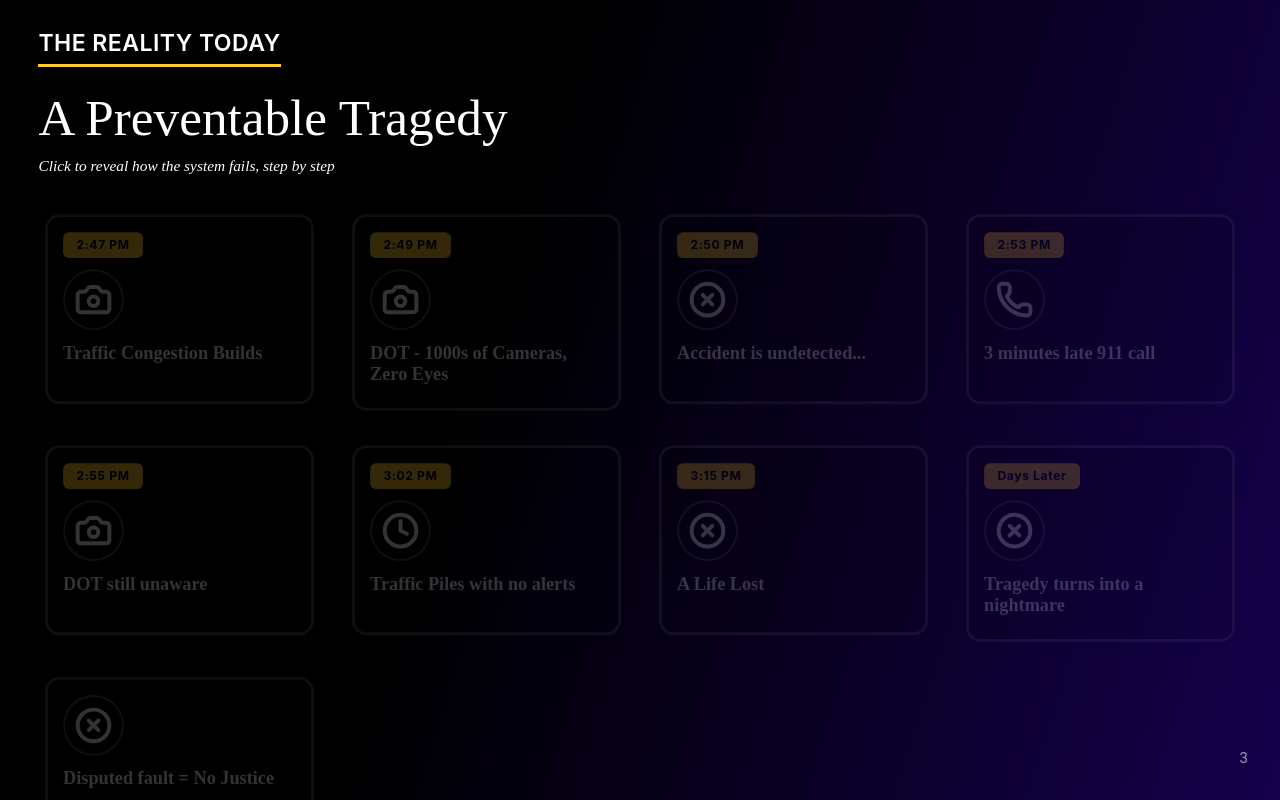
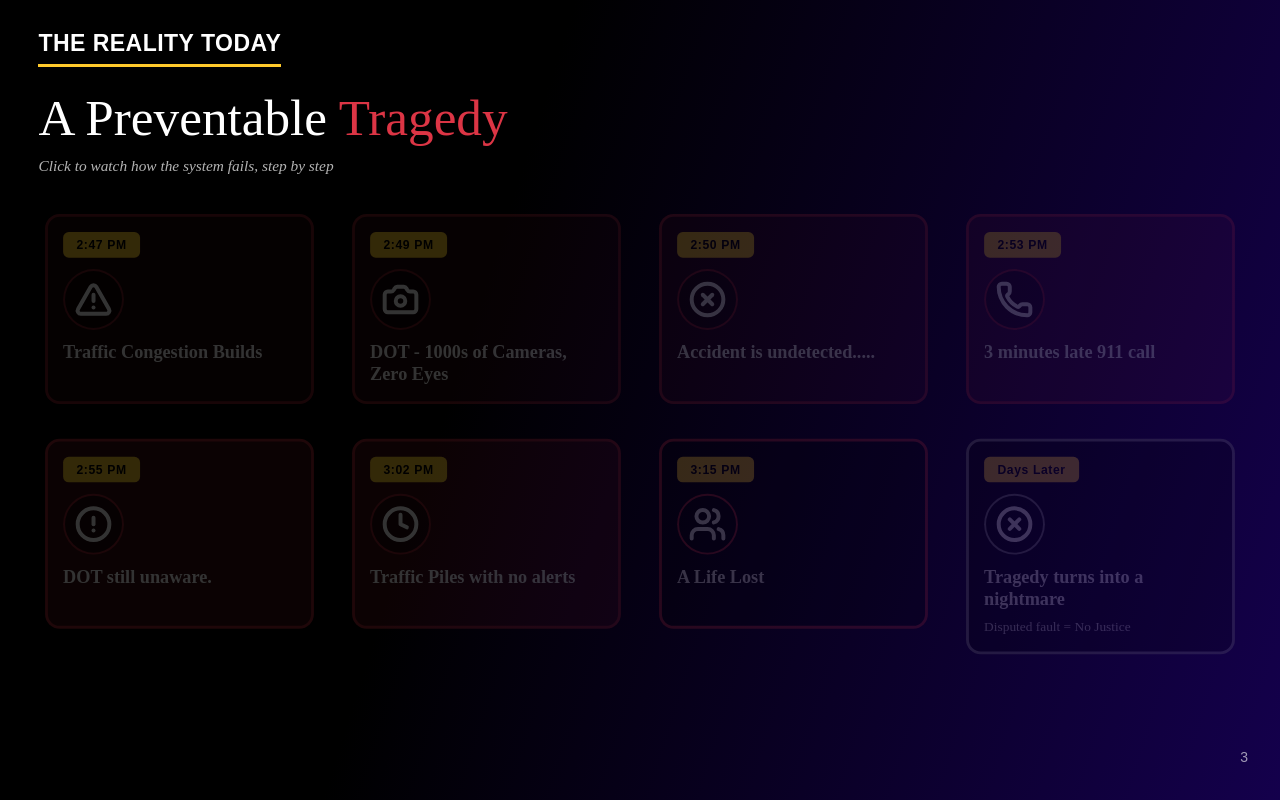
Before and after one commit to SRidez-app/getargus_pitchdeck_v2, a Next.js app: page /breadth-of-impact in a window 1280 px wide. Built offline with nearby package versions, Linux system fonts and the light colour scheme; a web font is replaced by a local one.

Commit message:
more chnages

```diff
--- a/app/Slides/BreadthOfImpactSlide.tsx
+++ b/app/Slides/BreadthOfImpactSlide.tsx
@@ -1,15 +1,15 @@
 'use client';
 
 import React, { useEffect, useState, useRef } from 'react';
-import { Camera, Phone, Clock, XCircle } from 'lucide-react';
+import { AlertCircle, Camera, Phone, Users, Clock, XCircle, AlertTriangle } from 'lucide-react';
 
-interface BreadthOfImpactSlideProps {
+interface TheImpactSlideProps {
   onNext?: () => void;
   onPrevious?: () => void;
 }
 
-const BreadthOfImpactSlide: React.FC<BreadthOfImpactSlideProps> = ({ onNext, onPrevious }) => {
-  const [currentStep, setCurrentStep] = useState(-1);
+const TheImpactSlide: React.FC<TheImpactSlideProps> = ({ onNext, onPrevious }) => {
+  const [currentStep, setCurrentStep] = useState(-1); // Start at -1 so first step is 0
   const [isVisible, setIsVisible] = useState(false);
   const containerRef = useRef<HTMLDivElement>(null);
 
@@ -17,20 +17,20 @@ const BreadthOfImpactSlide: React.FC<BreadthOfImpactSlideProps> = ({ onNext, onP
     setTimeout(() => setIsVisible(true), 100);
   }, []);
 
-  // Handle click to advance
+  // Manual click-through only - removed auto-advance
   const handleClick = () => {
-    if (currentStep < 8) {
+    if (currentStep < 7) {
       setCurrentStep(prev => prev + 1);
     } else if (onNext) {
       onNext();
     }
   };
 
-  // Auto-scroll to show new steps
+  // Auto-scroll to show steps 4-7 on smaller screens
   useEffect(() => {
     if (currentStep >= 3 && containerRef.current) {
       const container = containerRef.current;
-      const targetScroll = container.scrollHeight * 0.4;
+      const targetScroll = container.scrollHeight * 0.4; // Scroll to show bottom half
       container.scrollTo({
         top: targetScroll,
         behavior: 'smooth',
@@ -38,64 +38,122 @@ const BreadthOfImpactSlide: React.FC<BreadthOfImpactSlideProps> = ({ onNext, onP
     }
   }, [currentStep]);
 
+  useEffect(() => {
+    const handleKeyDown = (event: KeyboardEvent) => {
+      if (event.key === 'ArrowRight' || event.key === ' ' || event.key === 'Enter') {
+        if (currentStep < 7) {
+          setCurrentStep(prev => prev + 1);
+        } else if (onNext) {
+          onNext();
+        }
+      } else if (event.key === 'ArrowLeft') {
+        if (currentStep > 0) {
+          setCurrentStep(prev => prev - 1);
+        } else if (onPrevious) {
+          onPrevious();
+        }
+      }
+    };
+
+    window.addEventListener('keydown', handleKeyDown);
+    return () => window.removeEventListener('keydown', handleKeyDown);
+  }, [currentStep, onNext, onPrevious]);
+
   const storySteps = [
     {
       time: '2:47 PM',
       title: 'Traffic Congestion Builds',
-      icon: <Camera size={40} color="#FFFFFF" strokeWidth={2.5} />,
+      description: '',
+      icon: <AlertTriangle size={40} color="#FFFFFF" strokeWidth={2.5} />,
+      color: 'rgba(220, 53, 69, 0.12)',
+      borderColor: 'rgba(220, 53, 69, 0.5)',
+      pulse: false,
     },
     {
       time: '2:49 PM',
       title: 'DOT - 1000s of Cameras, Zero Eyes',
+      description: '',
       icon: <Camera size={40} color="#FFFFFF" strokeWidth={2.5} />,
+      color: 'rgba(220, 53, 69, 0.15)',
+      borderColor: 'rgba(220, 53, 69, 0.5)',
+      pulse: false,
     },
     {
       time: '2:50 PM',
-      title: 'Accident is undetected...',
+      title: 'Accident is undetected.....',
+      description: '',
       icon: <XCircle size={40} color="#FFFFFF" strokeWidth={2.5} />,
+      color: 'rgba(220, 53, 69, 0.18)',
+      borderColor: 'rgba(220, 53, 69, 0.6)',
+      pulse: false,
     },
     {
       time: '2:53 PM',
       title: '3 minutes late 911 call',
+      description: '',
       icon: <Phone size={40} color="#FFFFFF" strokeWidth={2.5} />,
+      color: 'rgba(220, 53, 69, 0.22)',
+      borderColor: 'rgba(220, 53, 69, 0.6)',
+      pulse: false,
     },
     {
       time: '2:55 PM',
-      title: 'DOT still unaware',
-      icon: <Camera size={40} color="#FFFFFF" strokeWidth={2.5} />,
+      title: 'DOT still unaware.',
+      description: '',
+      icon: <AlertCircle size={40} color="#FFFFFF" strokeWidth={2.5} />,
+      color: 'rgba(220, 53, 69, 0.25)',
+      borderColor: 'rgba(220, 53, 69, 0.6)',
+      pulse: false,
     },
     {
       time: '3:02 PM',
       title: 'Traffic Piles with no alerts',
+      description: '',
       icon: <Clock size={40} color="#FFFFFF" strokeWidth={2.5} />,
+      color: 'rgba(220, 53, 69, 0.28)',
+      borderColor: 'rgba(220, 53, 69, 0.6)',
+      pulse: false,
     },
     {
       time: '3:15 PM',
       title: 'A Life Lost',
-      icon: <XCircle size={40} color="#FFFFFF" strokeWidth={2.5} />,
+      description: '',
+      icon: <Users size={40} color="#FFFFFF" strokeWidth={2.5} />,
+      color: 'rgba(0, 0, 0, 0.7)',
+      borderColor: 'rgba(220, 53, 69, 0.8)',
+      pulse: false,
     },
     {
       time: 'Days Later',
       title: 'Tragedy turns into a nightmare',
+      description: 'Disputed fault = No Justice',
       icon: <XCircle size={40} color="#FFFFFF" strokeWidth={2.5} />,
-    },
-    {
-      time: '',
-      title: 'Disputed fault = No Justice',
-      icon: <XCircle size={40} color="#FFFFFF" strokeWidth={2.5} />,
+      color: 'rgba(0, 0, 0, 0.8)',
+      borderColor: 'rgba(255, 255, 255, 0.5)',
+      pulse: false,
     },
   ];
 
   return (
     <div
       className="relative w-full h-screen overflow-hidden cursor-pointer"
+      onClick={handleClick}
       style={{
         background: 'linear-gradient(107.56deg, #000000 37.5%, #14004C 100%)',
       }}
-      onClick={handleClick}
     >
       {/* Global Styles */}
       <style jsx global>{`
+        @keyframes pulse-red {
+          0%, 100% {
+            opacity: 0.5;
+            transform: scale(1);
+          }
+          50% {
+            opacity: 1;
+            transform: scale(1.03);
+          }
+        }
         @keyframes pop-in {
           0% {
             opacity: 0;
@@ -108,6 +166,9 @@ const BreadthOfImpactSlide: React.FC<BreadthOfImpactSlideProps> = ({ onNext, onP
             opacity: 1;
             transform: scale(1) translateY(0);
           }
+        }
+        .pulse-box {
+          animation: pulse-red 2s ease-in-out infinite;
         }
         .pop-in {
           animation: pop-in 0.6s cubic-bezier(0.34, 1.56, 0.64, 1) forwards;
@@ -133,7 +194,7 @@ const BreadthOfImpactSlide: React.FC<BreadthOfImpactSlideProps> = ({ onNext, onP
       <div
         className="fixed bottom-8 right-8 text-white z-50"
         style={{
-          fontFamily: 'Inter',
+          fontFamily: 'var(--font-inter)',
           fontSize: '14px',
           fontWeight: 400,
           opacity: 0.6,
@@ -172,7 +233,7 @@ const BreadthOfImpactSlide: React.FC<BreadthOfImpactSlideProps> = ({ onNext, onP
             <h2
               className="text-white"
               style={{
-                fontFamily: 'Inter',
+                fontFamily: 'Inter, var(--font-inter)',
                 fontWeight: 600,
                 fontSize: 'clamp(20px, 1.8vw, 36px)',
                 lineHeight: '1.2',
@@ -202,25 +263,25 @@ const BreadthOfImpactSlide: React.FC<BreadthOfImpactSlideProps> = ({ onNext, onP
               marginBottom: 'clamp(8px, 1vh, 12px)',
             }}
           >
-            A Preventable Tragedy
+            A Preventable <span style={{ color: '#DC3545' }}>Tragedy</span>
           </h1>
           <p
             style={{
               fontFamily: 'Apercu Pro',
               fontSize: 'clamp(14px, 1.2vw, 20px)',
-              color: '#FFFFFF',
+              color: 'rgba(255, 255, 255, 0.7)',
               fontStyle: 'italic',
             }}
           >
-            Click to reveal how the system fails, step by step
+            Click to watch how the system fails, step by step
           </p>
         </div>
 
-        {/* Timeline Grid */}
+        {/* Timeline Grid - 4 Icons Per Row */}
         <div
           style={{
             display: 'grid',
-            gridTemplateColumns: 'repeat(auto-fit, minmax(280px, 1fr))',
+            gridTemplateColumns: 'repeat(4, 1fr)',
             gap: 'clamp(16px, 2vw, 24px)',
             maxWidth: '100%',
             marginBottom: 'clamp(32px, 4vh, 48px)',
@@ -237,9 +298,10 @@ const BreadthOfImpactSlide: React.FC<BreadthOfImpactSlideProps> = ({ onNext, onP
               }}
             >
               <div
+                className={step.pulse && currentStep === index ? 'pulse-box' : ''}
                 style={{
-                  background: 'rgba(0, 0, 0, 0.4)',
-                  border: '3px solid rgba(255, 255, 255, 0.3)',
+                  background: step.color,
+                  border: `3px solid ${step.borderColor}`,
                   borderRadius: 'clamp(12px, 1.2vw, 16px)',
                   padding: 'clamp(16px, 2vh, 24px)',
                   minHeight: 'clamp(200px, 22vh, 280px)',
@@ -247,14 +309,30 @@ const BreadthOfImpactSlide: React.FC<BreadthOfImpactSlideProps> = ({ onNext, onP
                   flexDirection: 'column',
                   position: 'relative',
                   boxShadow: currentStep === index
-                    ? '0 8px 32px rgba(255, 202, 43, 0.4)'
+                    ? '0 8px 32px rgba(220, 53, 69, 0.4)'
                     : currentStep > index
                       ? '0 4px 16px rgba(0, 0, 0, 0.3)'
                       : 'none',
                 }}
               >
+                {/* Active Indicator */}
+                {currentStep === index && (
+                  <div
+                    style={{
+                      position: 'absolute',
+                      top: 'clamp(12px, 1.5vh, 16px)',
+                      right: 'clamp(12px, 1.5vw, 16px)',
+                      width: 'clamp(8px, 1vw, 12px)',
+                      height: 'clamp(8px, 1vw, 12px)',
+                      borderRadius: '50%',
+                      background: '#FFCA2B',
+                      boxShadow: '0 0 12px rgba(255, 202, 43, 0.8)',
+                      animation: 'pulse-red 1.5s ease-in-out infinite',
+                    }}
+                  />
+                )}
+
                 {/* Time Badge */}
-                {step.time && (
                 <div
                   style={{
                     display: 'inline-block',
@@ -263,7 +341,7 @@ const BreadthOfImpactSlide: React.FC<BreadthOfImpactSlideProps> = ({ onNext, onP
                     color: '#000000',
                     padding: 'clamp(4px, 0.5vh, 6px) clamp(10px, 1.2vw, 14px)',
                     borderRadius: 'clamp(4px, 0.5vw, 6px)',
-                      fontFamily: 'Inter',
+                    fontFamily: 'Inter, var(--font-inter)',
                     fontSize: 'clamp(11px, 1vw, 14px)',
                     fontWeight: 700,
                     marginBottom: 'clamp(12px, 1.5vh, 16px)',
@@ -272,7 +350,6 @@ const BreadthOfImpactSlide: React.FC<BreadthOfImpactSlideProps> = ({ onNext, onP
                 >
                   {step.time}
                 </div>
-                )}
 
                 {/* Icon */}
                 <div
@@ -285,7 +362,7 @@ const BreadthOfImpactSlide: React.FC<BreadthOfImpactSlideProps> = ({ onNext, onP
                     alignItems: 'center',
                     justifyContent: 'center',
                     marginBottom: 'clamp(12px, 1.5vh, 16px)',
-                    border: '2px solid rgba(255, 255, 255, 0.3)',
+                    border: `2px solid ${step.borderColor}`,
                   }}
                 >
                   {step.icon}
@@ -299,56 +376,60 @@ const BreadthOfImpactSlide: React.FC<BreadthOfImpactSlideProps> = ({ onNext, onP
                     fontWeight: 700,
                     color: '#FFFFFF',
                     lineHeight: '1.2',
-                    marginBottom: 'clamp(8px, 1vh, 12px)',
-                    flex: 1,
+                    marginBottom: step.description ? 'clamp(8px, 1vh, 12px)' : '0',
                   }}
                 >
                   {step.title}
                 </h3>
+
+                {/* Description */}
+                {step.description && (
+                  <p
+                    style={{
+                      fontFamily: 'Apercu Pro',
+                      fontSize: 'clamp(13px, 1.1vw, 16px)',
+                      fontWeight: 400,
+                      color: 'rgba(255, 255, 255, 0.85)',
+                      lineHeight: '1.4',
+                      flex: 1,
+                    }}
+                  >
+                    {step.description}
+                  </p>
+                )}
               </div>
             </div>
           ))}
         </div>
 
         {/* Bottom CTA - Show after all steps - BIGGER BOX */}
-        {currentStep >= 8 && (
+        {currentStep >= 7 && (
           <div
             className="pop-in"
             style={{
               textAlign: 'center',
-              maxWidth: 'clamp(600px, 85vw, 1400px)',
+              maxWidth: '100%',
               margin: '0 auto',
               padding: 'clamp(48px, 6vh, 80px) clamp(32px, 4vw, 64px)',
               background: 'rgba(0, 0, 0, 0.8)',
-              border: '4px solid #FFCA2B',
+              border: '4px solid rgba(255, 202, 43, 0.6)',
               borderRadius: 'clamp(16px, 2vw, 24px)',
-              boxShadow: '0 12px 48px rgba(255, 202, 43, 0.3)',
+              boxShadow: '0 8px 40px rgba(255, 202, 43, 0.3)',
             }}
           >
             <p
               style={{
                 fontFamily: 'Tobias',
                 fontSize: 'clamp(36px, 4vw, 72px)',
-                fontWeight: 700,
+                fontWeight: 600,
                 color: '#FFCA2B',
                 lineHeight: '1.2',
-                marginBottom: 'clamp(24px, 3vh, 40px)',
+                marginBottom: 'clamp(16px, 2vh, 24px)',
                 textTransform: 'uppercase',
                 letterSpacing: '0.02em',
               }}
             >
               ARGUS AI PREVENTS ALL OF THIS
-            </p>
-            <p
-              style={{
-                fontFamily: 'Apercu Pro',
-                fontSize: 'clamp(18px, 1.8vw, 32px)',
-                fontWeight: 400,
-                color: '#FFFFFF',
-                lineHeight: '1.4',
-              }}
-            >
-              Real-time detection. Instant alerts. Lives saved.
             </p>
           </div>
         )}
@@ -360,4 +441,4 @@ const BreadthOfImpactSlide: React.FC<BreadthOfImpactSlideProps> = ({ onNext, onP
   );
 };
 
-export default BreadthOfImpactSlide;
+export default TheImpactSlide;
```
Also changed, not shown: app/Slides/TimelineSlide.tsx (+8 -3 lines). Lines whose indentation alone changed are shown as unchanged.
